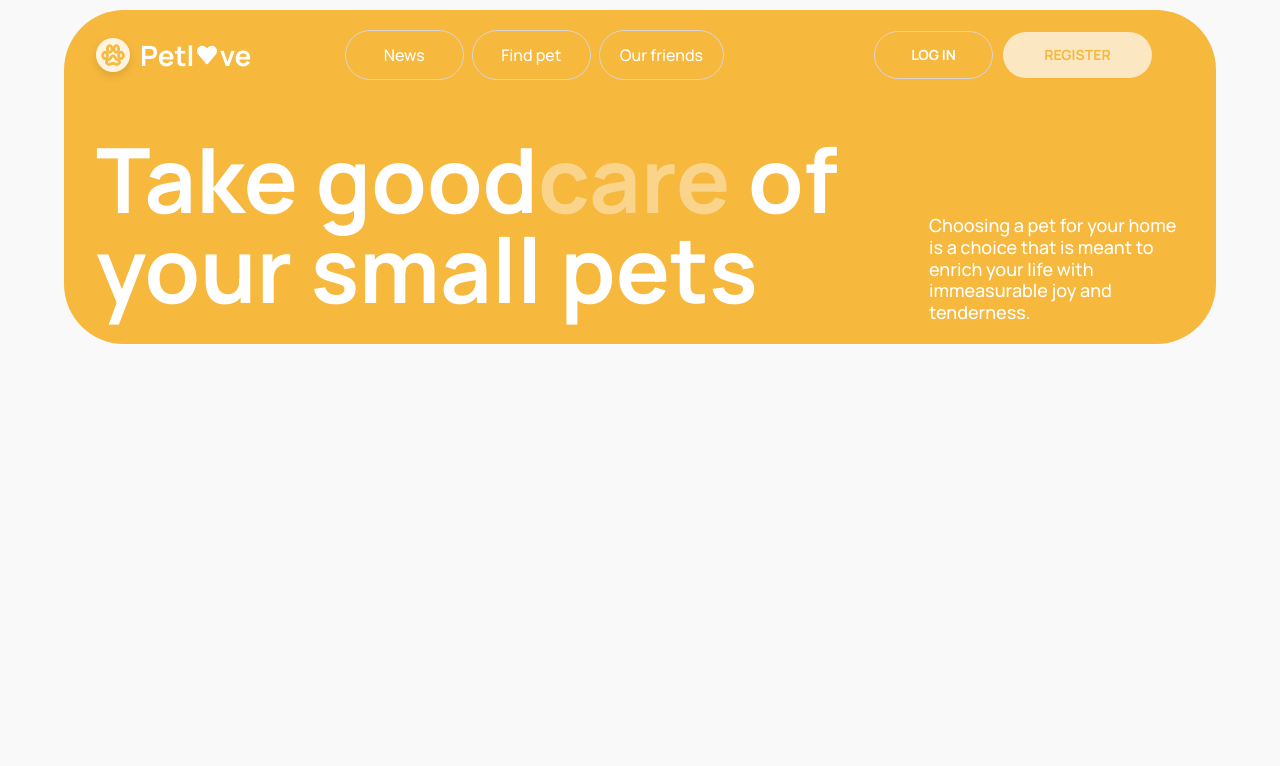
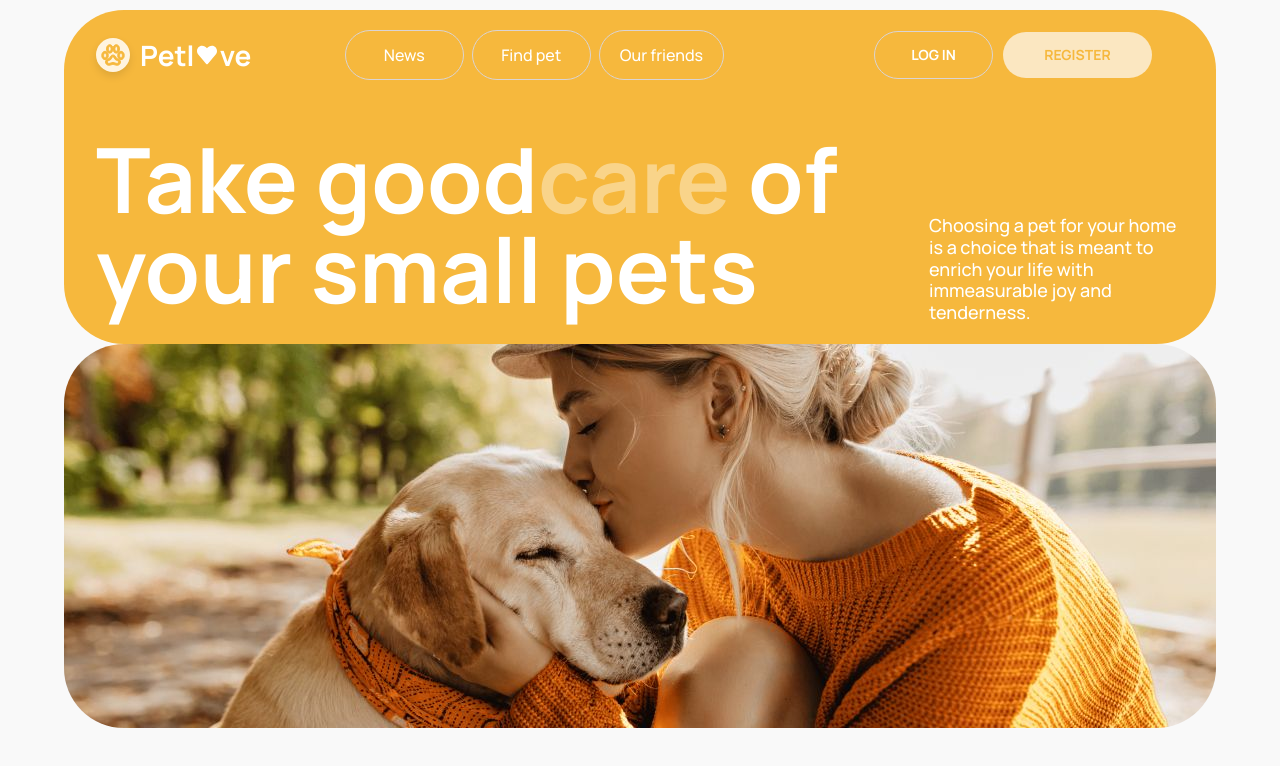
Before and after one commit to Olena457/love-pets, a React (Vite) app: page /home in a window 1280 px wide. Shown: the top 766 px of the page. Built offline with nearby package versions, Linux system fonts and the light colour scheme.

Commit message:
Update HomePage.module.css

```diff
--- a/src/pages/HomePage/HomePage.module.css
+++ b/src/pages/HomePage/HomePage.module.css
@@ -1,4 +1,4 @@
-/* .home {
+.home {
   display: flex;
   line-height: 0.6;
   flex-direction: column;
@@ -125,126 +125,4 @@
     max-height: 384px;
     margin-bottom: 10px;
   }
-} */
-.home {
-  display: flex;
-  line-height: 0.6;
-  flex-direction: column;
-  justify-content: center;
-  align-items: center;
-  color: var(--white-color);
-  padding: 10px 20px 20px 20px;
-  border-bottom-left-radius: 30px;
-  border-bottom-right-radius: 30px;
-  background-color: var(--main-color);
 }
-
-.content {
-  display: flex;
-  flex-direction: column;
-  gap: 24px;
-}
-
-@media screen and (min-width: 768px) {
-  .home {
-    border-bottom-left-radius: 60px;
-    border-bottom-right-radius: 60px;
-  }
-}
-
-@media screen and (min-width: 1280px) {
-  .home {
-    max-width: 1280px;
-    max-height: 270px;
-  }
-}
-
-.title {
-  color: var(--white-color);
-  font-size: 46px;
-  font-weight: 700;
-  line-height: 0.86;
-}
-
-.title .light {
-  color: rgba(255, 255, 255, 0.4);
-}
-
-.description {
-  color: var(--white-color);
-  font-size: 14px;
-  font-weight: 500;
-  margin-bottom: 10px;
-  line-height: 1.28;
-}
-
-@media screen and (min-width: 768px) {
-  .title {
-    font-size: 80px;
-    line-height: 1;
-  }
-  .description {
-    font-size: 18px;
-    line-height: 1.22;
-    display: flex;
-    align-self: flex-end;
-    width: 255px;
-  }
-}
-
-@media screen and (min-width: 1280px) {
-  .title {
-    font-size: 90px;
-    width: 760px;
-    margin-bottom: 10px;
-  }
-  .content {
-    flex-direction: row;
-    gap: 73px;
-  }
-  .description {
-    margin-bottom: 0px;
-  }
-}
-
-/* Оптимізована секція зображення */
-.photo {
-  display: flex;
-  min-width: 280px;
-  width: auto;
-  justify-content: center;
-  align-items: center;
-  background-size: cover;
-  background-position: center;
-  background-repeat: no-repeat;
-  height: 402px;
-  margin-bottom: 20px;
-  border-radius: 30px;
-  will-change: transform, opacity; /* Оптимізація рендерингу */
-}
-
-/* Використання image-set() для оптимального вибору зображення */
-.photo {
-  background-image: image-set(
-    url('../../assets/imgs/mobile/home-mob@1x.jpg') 1x,
-    url('../../assets/imgs/mobile/home-mob@2x.jpg') 2x,
-    url('../../assets/imgs/tablet/home-tablet@1x.jpg') 768w,
-    url('../../assets/imgs/tablet/home-tablet@2x.jpg') 768w,
-    url('../../assets/imgs/desktop/home-desk@1x.jpg') 768w,
-    url('../../assets/imgs/desktop/home-desk@2x.jpg') 1280w
-  );
-}
-
-@media screen and (min-width: 768px) {
-  .photo {
-    border-radius: 60px;
-    height: 496px;
-  }
-}
-
-@media screen and (min-width: 1280px) {
-  .photo {
-    max-height: 384px;
-    margin-bottom: 10px;
-  }
-}
```
